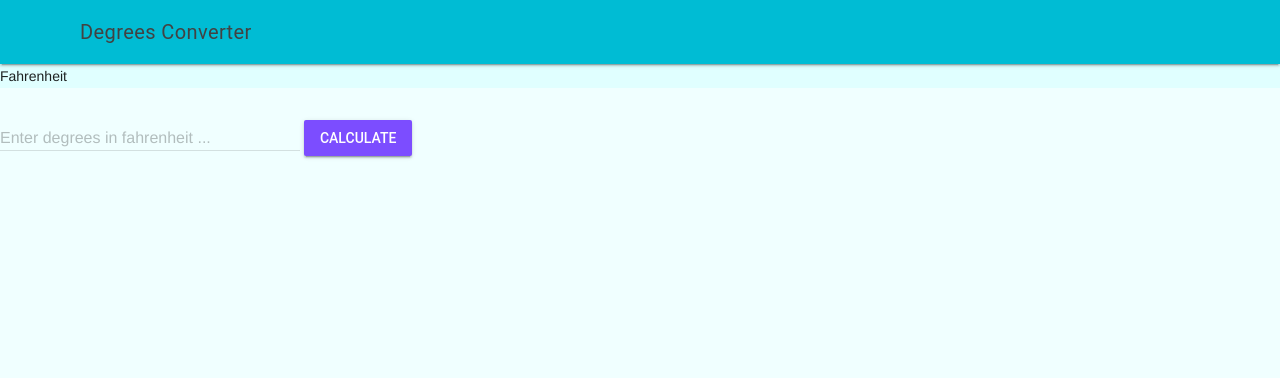
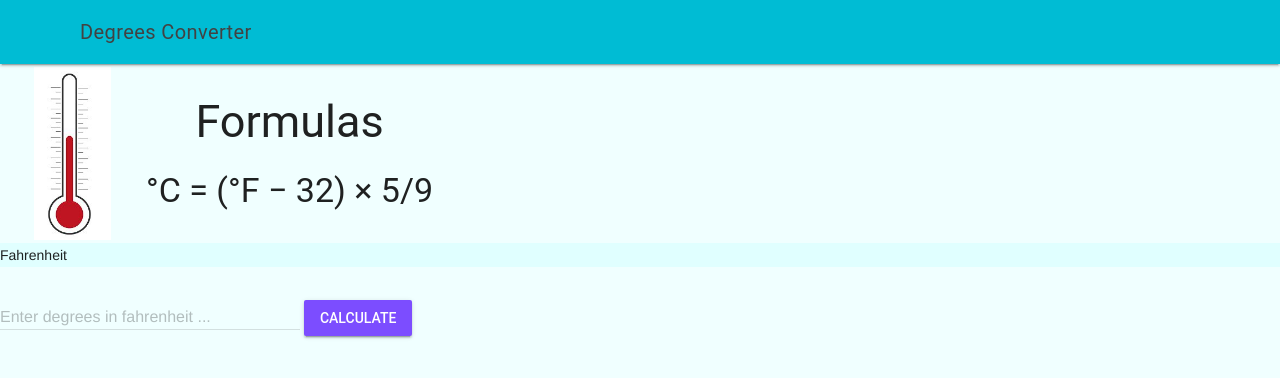
Before and after one commit to Johanna-liu16/ICS2O-Unit-3-04-HTML, a plain HTML site: page index.html in a window 1280 px wide. Drawn offline with nearby package versions, Linux system fonts and the light colour scheme.

Commit message:
added image

```diff
--- a/index.html
+++ b/index.html
@@ -27,6 +27,17 @@
         </div>
       </header>
       <main class = "mdl-layout__content">
+          <table>
+            <tr>
+              <th>
+                <img src="./image/temperature.png" alt="pyramid" width="55%" height="20%" />
+              </th>
+              <th>
+                <h2>Formulas</h2>
+                <h3>°C = (°F − 32) × 5/9 </h3>
+              </th>
+            </tr>
+          </table>
         <!-- Numeric Textfield -->
         <form action="#">
           <p>Fahrenheit</p>
```
Also changed, not shown: Screenshot 2022-04-06 12.57.31 PM.png (added), image/temperature.png (added). Lines whose indentation alone changed are shown as unchanged.
